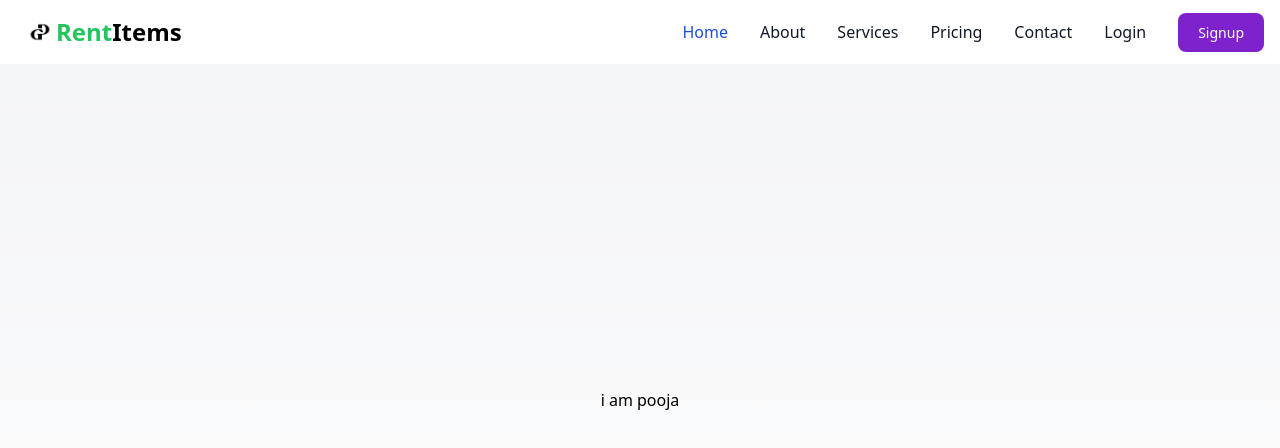
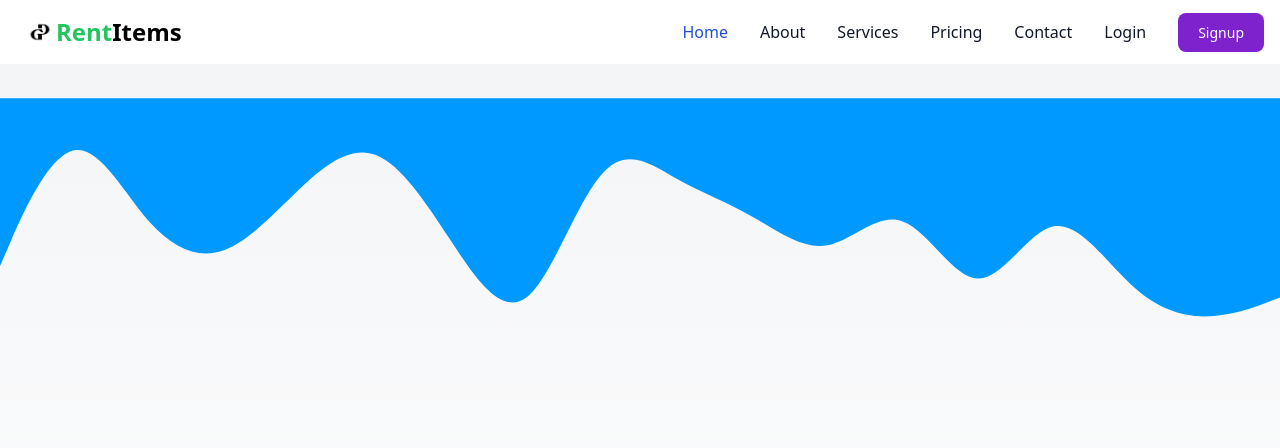
Before and after one commit to pooja-yadav-py/rent-frontend, a Next.js app: page / in a window 1280 px wide. Shown: the top 448 px of the page. Built offline with nearby package versions, Linux system fonts and the light colour scheme.

Commit message:
add frontend validation

```diff
--- a/src/app/globals.css
+++ b/src/app/globals.css
@@ -31,3 +31,25 @@ body {
     text-wrap: balance;
   }
 }
+
+.custom-shape-divider-top-1718795163 {
+  position: absolute;
+  top: 0;
+  left: 0;
+  width: 100%;
+  overflow: hidden;
+  line-height: 0;
+  transform: rotate(180deg);
+}
+
+.custom-shape-divider-top-1718795163 svg {
+  position: relative;
+  display: block;
+  width: calc(100% + 1.3px);
+  height: 481px;
+
+}
+
+.custom-shape-divider-top-1718795163 .shape-fill {
+  fill: #4A90E2C7;
+}
--- a/src/app/login/page.js
+++ b/src/app/login/page.js
@@ -34,10 +34,14 @@ export default function Login() {
     e.preventDefault()
     try {
       const resultAction = await dispatch(loginUserData({ email, password, remember }));
-      const responseData = resultAction.payload;
+      const {error,payload} = resultAction;
+      if (error) {
+        console.error('Login failed:', error);
+      } else {
+        console.log('Login successful',payload);
+        router.push('/');
+      }
 
-      console.log('Login successful:', responseData);
-      router.push('/');
     } catch (error) {
       console.error('Login failed:', error.message);
       // Handle error (display error message, etc.)
@@ -55,6 +59,7 @@ export default function Login() {
         objectFit="cover"
         className="absolute inset-0 z-0"
       />
+
       <div className="bg-white rounded-2xl shadow-2xl flex w-full max-w-4xl relative z-10">
         {/* Signin section */}
         <div className="w-3/5 p-5">
--- a/src/app/page.js
+++ b/src/app/page.js
@@ -1,14 +1,24 @@
-"use client";
+'use client'
 // Importing required modules
 
-import { Navbar } from "./components/Navbar";
+import { Navbar } from './components/Navbar'
 
 // Home component
 export default function Home() {
   return (
     <>
       <Navbar />
-      <h1>i am pooja</h1>
+      <div class="custom-shape-divider-top-1718795163">
+        <svg xmlns="http://www.w3.org/2000/svg" viewBox="0 0 1440 320">
+          <path
+            fill="#0099ff"
+            fill-opacity="1"
+            d="M0,96L14.1,90.7C28.2,85,56,75,85,74.7C112.9,75,141,85,169,112C197.6,139,226,181,254,176C282.4,171,311,117,339,117.3C367.1,117,395,171,424,181.3C451.8,192,480,160,508,154.7C536.5,149,565,171,593,186.7C621.2,203,649,213,678,229.3C705.9,245,734,267,762,234.7C790.6,203,819,117,847,96C875.3,75,904,117,932,160C960,203,988,245,1016,256C1044.7,267,1073,245,1101,218.7C1129.4,192,1158,160,1186,149.3C1214.1,139,1242,149,1271,181.3C1298.8,213,1327,267,1355,261.3C1383.5,256,1412,192,1426,160L1440,128L1440,320L1425.9,320C1411.8,320,1384,320,1355,320C1327.1,320,1299,320,1271,320C1242.4,320,1214,320,1186,320C1157.6,320,1129,320,1101,320C1072.9,320,1045,320,1016,320C988.2,320,960,320,932,320C903.5,320,875,320,847,320C818.8,320,791,320,762,320C734.1,320,706,320,678,320C649.4,320,621,320,593,320C564.7,320,536,320,508,320C480,320,452,320,424,320C395.3,320,367,320,339,320C310.6,320,282,320,254,320C225.9,320,198,320,169,320C141.2,320,113,320,85,320C56.5,320,28,320,14,320L0,320Z"
+          ></path>
+        </svg>
+
+        <h1>my name is poja</h1>
+      </div>
     </>
-  );
+  )
 }
--- a/src/app/redux/signupSlice.js
+++ b/src/app/redux/signupSlice.js
@@ -26,7 +26,7 @@ export const signupUser = createAsyncThunk(
       )
       console.log(response.data.data)
       if (response.data.message === 'success') {
-        return response.data.data
+        return response.data
       } else {
         return rejectWithValue('Signup failed')
       }
--- a/src/app/signup/page.js
+++ b/src/app/signup/page.js
@@ -35,10 +35,13 @@ export default function Home() {
     e.preventDefault()
     try {
       const resultAction = await dispatch(signupUser({ fullName, email, password }));
-      const responseData = resultAction.payload;
-
-      console.log('Signup successful:', responseData);
-      router.push('/login')
+      const {error,payload} = resultAction;
+      if (error) {
+        console.error('Signup failed:', error);
+      } else {
+        console.log('Signup successful',payload);
+        router.push('/login');
+      }
     } catch (error) {
       console.error('Signup failed:', error.message);
     }
```
Also changed, not shown: src/app/layout.js (+9 -16 lines), 1 other file (tests, documents, lock files or other folders).
